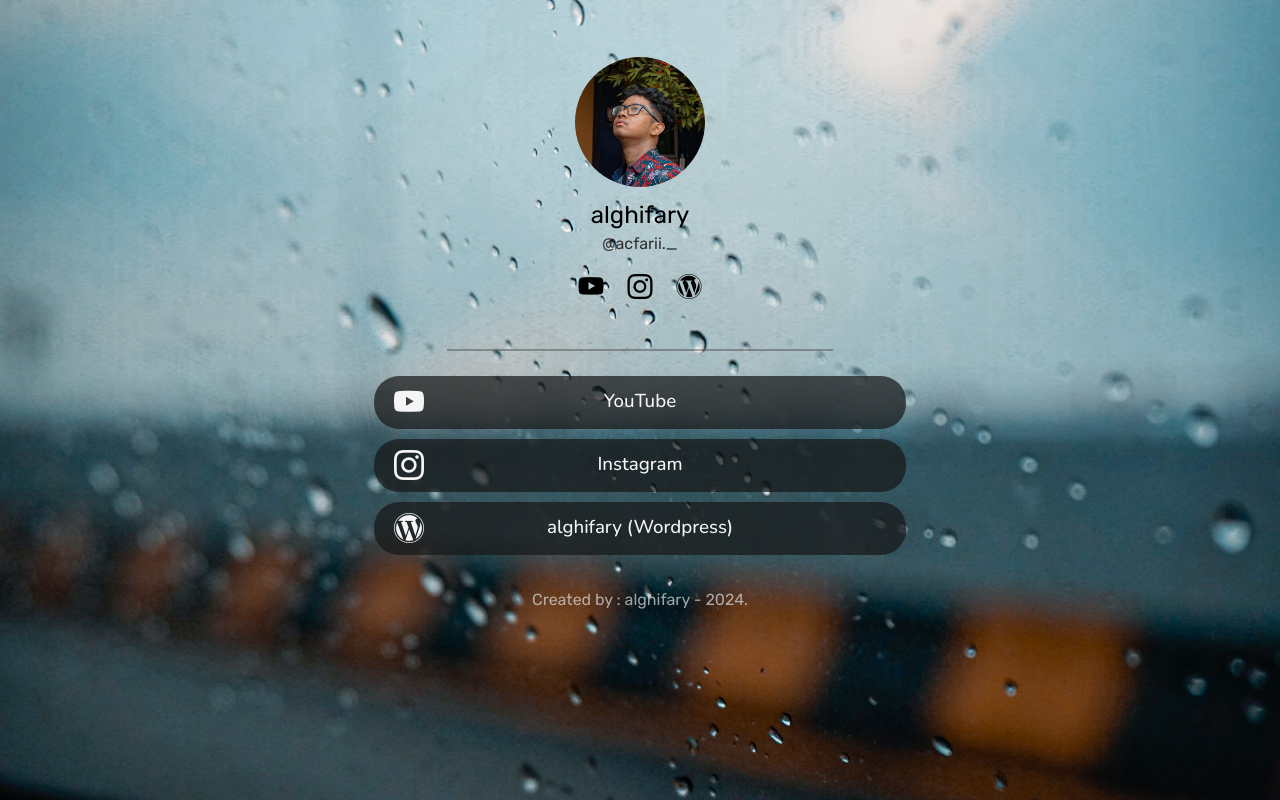
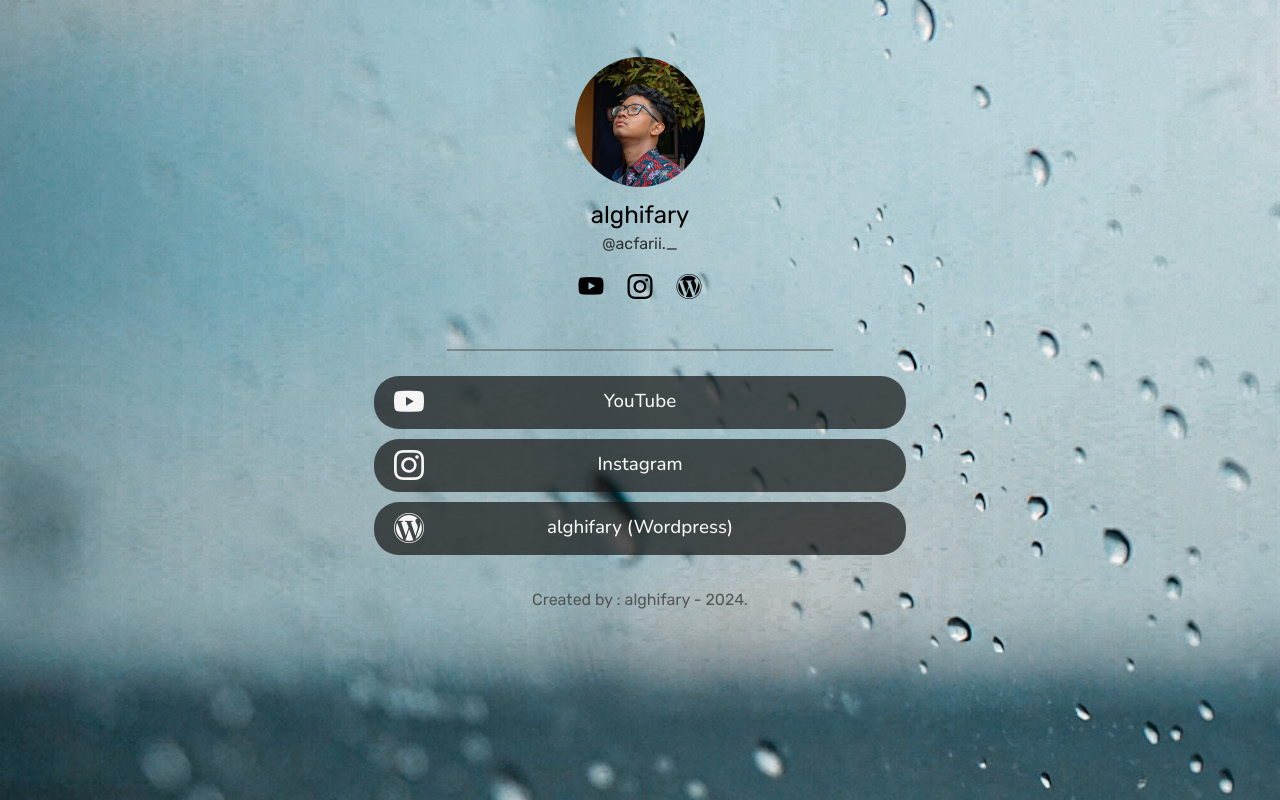
Before and after one commit to Acfarii12/Link-to-Social, a plain HTML site: page index.html in a window 1280 px wide. Drawn offline with nearby package versions, Linux system fonts and the light colour scheme.

Commit message:
Link to Social

```diff
--- a/style.css
+++ b/style.css
@@ -8,7 +8,7 @@
 }
 
 .credits h4 {
-  color: #d6d6d6be;
+  color: #444444d8;
   font-family: "Rubik", sans-serif;
   font-weight: 400;
 }
@@ -17,7 +17,7 @@
 /* section : biodata */
 body {
   background-image: url(image/rain-mobile.jpg);
-  background-size: cover;
+  background-size: auto;
 }
 
 .biodata {
@@ -79,7 +79,7 @@ hr {
   margin-bottom: 10px;
   cursor: pointer;
   padding: 10px;
-  width: 70%;
+  width: 85.7%;
   height: 33px;
   margin-left: auto;
   margin-right: auto;
@@ -113,7 +113,7 @@ hr {
 @media (min-width: 992px) {
   body {
     background-image: url(image/rain.JPG);
-    background-size: cover;
+    background-size: auto;
   }
 
   .biodata {
```
